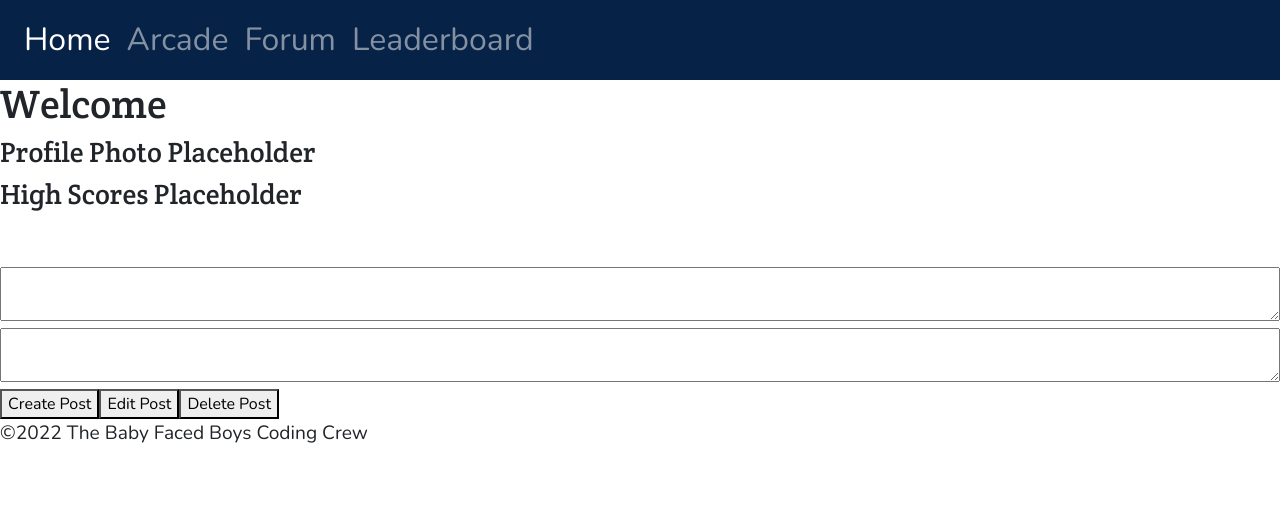
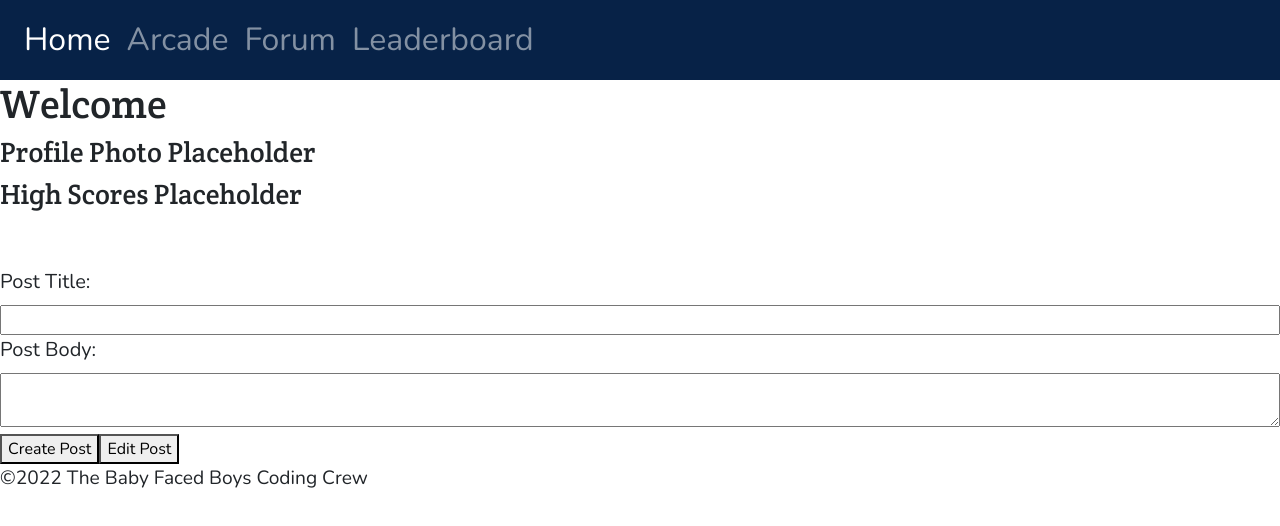
Before and after one commit to bethel-school-of-technology/team-baby-face-boys-frontend, a React (Create React App) app: page /profile in a window 1280 px wide. Shown: the top 526 px of the page. Built offline with nearby package versions, Linux system fonts and the light colour scheme; no server answers.

Commit message:
user can create posts on profile

```diff
--- a/src/components/blog.js
+++ b/src/components/blog.js
@@ -9,6 +9,8 @@ function Blog() {
   const [newBody, setNewBody] = useState("");
 
   const [postList, setPostList] = useState([]);
+
+  let token = JSON.parse(localStorage.getItem("token"))
 
   const addPost = () => {
     axios.post("http://localhost:3000/forum", {
@@ -24,7 +26,7 @@ function Blog() {
   };
 
   const getPosts = () => {
-    axios.get("http://localhost:3000/forum").then((response) => {
+    axios.get("http://localhost:3000/profile" + token).then((response) => {
       setPostList.JSON.stringify(response.data);
     });
   };
--- a/src/screens/profilepage.js
+++ b/src/screens/profilepage.js
@@ -13,36 +13,6 @@ const Profilepage = () => {
 
     let token = JSON.parse(localStorage.getItem("token"))
 
-    // const onTitleChange = e => setTitle(e.target.value);
-    // const onBodyChange = e => setBody(e.target.value);
-
-
-
-
-    // axios.get("http://localhost:3000/User" + user.gamerID ).then(userProfile => {
-    //     console.log(userProfile)
-    //     setUserProfile(userProfile);
-    // })
-
-    const handleChange = (event) => {
-
-        setPostTitle((preValue) => {
-            return {
-                ...preValue,
-                [event.target.name]: event.target.value
-            }
-        })
-
-        setPostBody((preValue) => {
-            return {
-                ...preValue,
-                [event.target.name]: event.target.value
-            }
-        })
-
-    }
-
-
 
     useEffect(() => {
 
@@ -56,7 +26,7 @@ const Profilepage = () => {
                 setUserProfile(response.data)
             })
 
-            axios.get("http://localhost:3000/profile/:token").then((response) => {
+            axios.get("http://localhost:3000/profile/:jwt").then((response) => {
                 setPost.JSON.stringify(response.data);
               });
         }
@@ -68,17 +38,29 @@ const Profilepage = () => {
 
     const handleSubmit = e => {
         e.preventDefault();
+        const Post = { postTitle, postBody };
 
-        axios.post("http://localhost:3000/forum", {
-            postTitle: setPostTitle,
-            postBody: setPostBody,
+        console.log(Post)
+
+        fetch ( "http://localhost:3000/profile/" + token, {
+            method: 'POST',
+            headers: {"Content-Type": "application/json"},
+            body: JSON.stringify(Post)
         }).then(() => {
-            setPost([...post, {
-                postTitle: postTitle,
-                postBody: postBody,
-            },
-            ]);
-        });
+            console.log('new post added')
+        })
+
+
+        // axios.post("http://localhost:3000/forum", {
+        //     postTitle: setPostTitle,
+        //     postBody: setPostBody,
+        // }).then(() => {
+        //     setPost([...post, {
+        //         postTitle: postTitle,
+        //         postBody: postBody,
+        //     },
+        //     ]);
+        // });
 
         // axios.put("http://localhost:3000/profile/:id", {
         //     postTitle: newTitle,
@@ -134,13 +116,14 @@ const Profilepage = () => {
             <div>
                 <div className="Post">
                     <form>
-                        <textarea onChange={handleChange} name="setPostTitle" /><br></br>
-                        <textarea onChange={handleChange} name="setPostBody"/><br></br>
-                        <button type="submit" onClick={handleSubmit}>
+                        <label>Post Title: </label>
+                        <input type="text" value={postTitle}  onChange={(e)=> setPostTitle (e.target.value)} /><br></br>
+                        <label>Post Body:</label>
+                        <textarea value={postBody}  onChange={(e)=> setPostBody (e.target.value)} /><br></br>
+                        <button onClick={handleSubmit}>
                             Create Post
                         </button>
                         <button>Edit Post</button>
-                        <button>Delete Post</button>
                     </form>
                 </div>
             </div>
```
